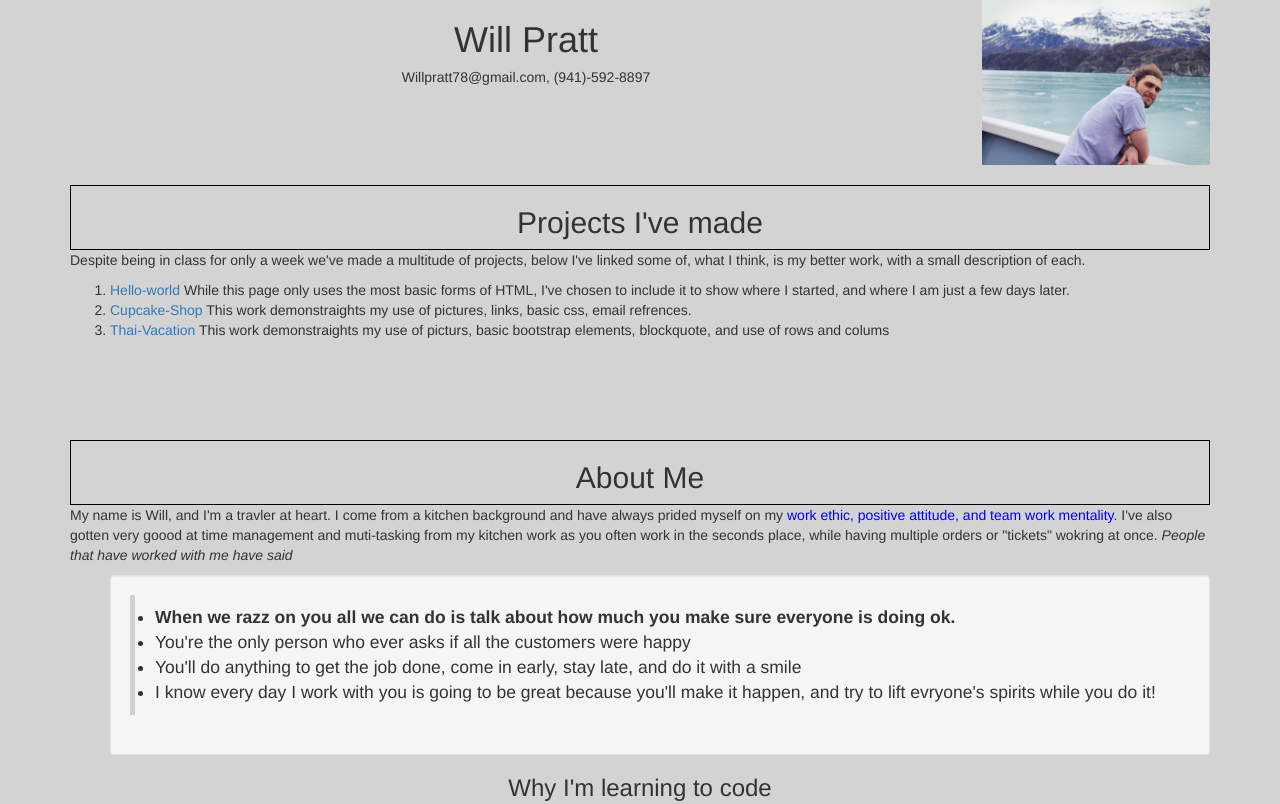
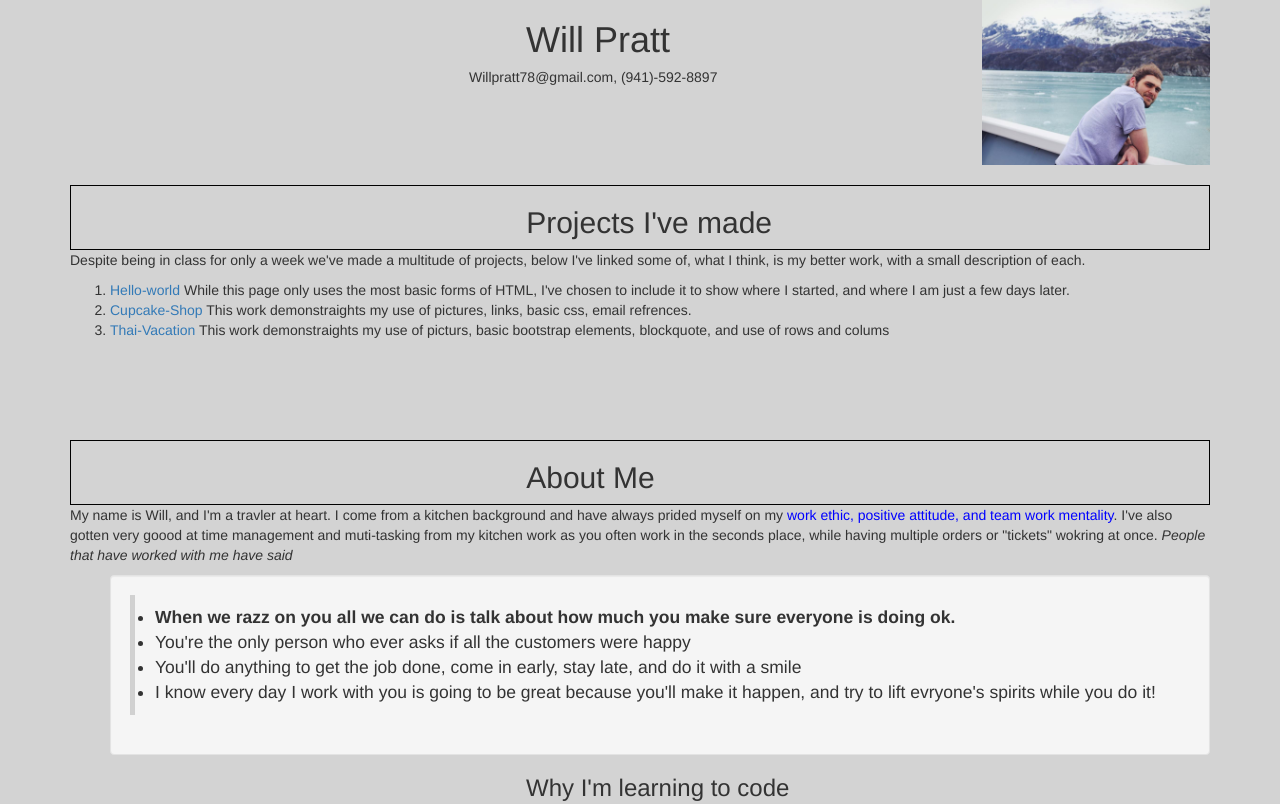
Before and after one commit to willpratt78/Portfolio-Mar-2020, a plain HTML site: page index.html in a window 1280 px wide. Shown: the top 804 px of the page. Drawn offline with Linux system fonts and the light colour scheme.

Commit message:
fix spacing issues with vertical-align and padding

```diff
--- a/css/styles.css
+++ b/css/styles.css
@@ -7,7 +7,8 @@ img {
 }
 
 .center-text {
-    text-align: center;
+    vertical-align: middle;
+    padding-left: 40%;
 }
 
 .box-model {
@@ -23,3 +24,8 @@ img {
 body {
     background-color: lightgrey;
 }
+
+h5 {
+    vertical-align: middle;
+    padding-left: 35%;
+}
--- a/index.html
+++ b/index.html
@@ -6,12 +6,12 @@
         <title>Will Pratt Portfolio</title>
     </head>
     <body>
-        <div class="container">
+        <div class="container" class="well">
             <img src="img/boat.jpg" alt="Traveling Alaska working for NatGeo">
             <div class="center-text">
               <H1>Will Pratt</H1>
-              <h5>Willpratt78@gmail.com, (941)-592-8897</h5>
             </div>
+            <h5>Willpratt78@gmail.com, (941)-592-8897</h5>
             <div class="box-model">
               <h2 class="center-text">Projects I've made</h2>
             </div>
```
